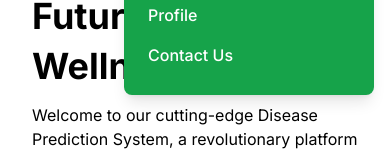
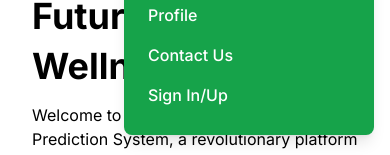
Before and after one commit to junaid-1013/Symptoms-Sense, a Next.js app: page / in a window 390 px wide. Both pictures are taken after a click on the button 347 px from the left and 31 px from the top of the page. Shown: the part 169-324 px from the top of the page. Built offline with nearby package versions, Linux system fonts and the light colour scheme; no server answers; the database is empty.

Commit message:
login Sign up button hidden issue resolved

```diff
--- a/src/components/Navbar.tsx
+++ b/src/components/Navbar.tsx
@@ -1,26 +1,20 @@
 'use client';
 import React, { useState, useEffect } from "react";
 import Image from "next/image";
+import Link from "next/link";
 import axios from "axios";
-import { useRouter } from "next/navigation";
 import Swal from 'sweetalert2';
 import { useUser } from '@/helpers/UserContext';
-import { AnyARecord } from "dns";
 const Navbar = () => {
-  const router = useRouter();
-
   const { user, setUser } = useUser();
   const [open, setOpen] = useState(false);
-
-
 
   const onLogout = async () => {
 
     try {
-      const response =  axios.get("/api/users/logout");
+      const response = axios.get("/api/users/logout");
       setUser(null);
       Swal.fire('Success!', 'Successfully logged out', 'success');
-
     }
     catch (error: any) {
       console.log("Logging out Failed", error.message);
@@ -39,7 +33,7 @@ axios.get("/api/users/profile").then((response) => {
       setUser(null);
       console.error("Error fetching user data:", error);
     });
-},[]);
+  }, []);
 
   return (
     <header className={`flex items-center w-full bg-green-600 md:px-16 px-4`}>
@@ -52,7 +46,6 @@ axios.get("/api/users/profile").then((response) => {
                 alt="logo"
                 width={1000}
                 height={200}
-                // className="w-14 "
               />
             </a>
           </div>
@@ -63,8 +56,7 @@ axios.get("/api/users/profile").then((response) => {
                 onClick={() => setOpen(!open)}
                 // :className="navbarOpen && 'navbarTogglerActive' "
                 id="navbarToggler"
-                className={` ${
-                  open && "navbarTogglerActive"
+                className={` ${open && "navbarTogglerActive"
                   } absolute right-4 top-1/2 block -translate-y-1/2 rounded-lg px-3 py-[6px] ring-white focus:ring-2 lg:hidden`}
               >
                 <span className="relative my-[6px] block h-[2px] w-[30px] bg-white"></span>
@@ -74,50 +66,46 @@ axios.get("/api/users/profile").then((response) => {
               <nav
                 // :className="!navbarOpen && 'hidden' "
                 id="navbarCollapse"
-                className={`bg-green-600 z-20 absolute right-4 top-full w-full max-w-[250px] rounded-lg py-5 px-6 shadow-lg lg:static lg:block lg:w-full lg:max-w-full lg:shadow-none ${
-                  !open && "hidden"
+                className={`bg-green-600 z-20 absolute right-4 top-full w-full max-w-[250px] rounded-lg py-5 px-6 shadow-lg lg:static lg:block lg:w-full lg:max-w-full lg:shadow-none ${!open && "hidden"
                   } `}
               >
                 <ul className="block lg:flex">
-
-                  <>
-      <li>
-        <a
-          href="/#"
-
-          className={`flex py-2 text-base font-medium lg:ml-12 lg:inline-flex text-white hover:text-[#00A3FF]`}
+                  <ListItem
+                    navItemStyles="text-white hover:text-[#00A3FF]"
+                    NavLink="/"
                   >
                     Home
-        </a>
-      </li>
-    </>
+                  </ListItem>
 
                   <ListItem
                     navItemStyles="text-white hover:text-[#00A3FF]"
-                    NavLink="/#feedback"
+                    NavLink="#feedback"
                   >
                     Feedback
                   </ListItem>
                   <ListItem
-
                     navItemStyles="text-white hover:text-[#00A3FF]"
-
                     NavLink="/profile"
-
                   >
                     Profile
                   </ListItem>
                   <ListItem
                     navItemStyles="text-white hover:text-[#00A3FF]"
-                    NavLink="/#contact-us"
+                    NavLink="#contact-us"
                   >
                     Contact Us
+                  </ListItem>
+                  <ListItem
+                    navItemStyles="text-white hover:text-[#00A3FF] sm:hidden lg:hidden xl:hidden"
+                    NavLink="/login"
+                  >
+                    Sign In/Up
                   </ListItem>
                 </ul>
               </nav>
             </div>
             {user ? (
-              <div className="justify-end hidden pr-16 sm:flex lg:pr-0">
+              <div className="justify-end pr-16 flex lg:pr-0">
                 <a
                   onClick={onLogout}
                   href="/"
@@ -126,9 +114,6 @@ axios.get("/api/users/profile").then((response) => {
                   Logout
                 </a>
               </div>
-
-
-
             ) : (
               <div className="justify-end hidden pr-16 sm:flex lg:pr-0">
 
@@ -147,9 +132,6 @@ axios.get("/api/users/profile").then((response) => {
                 </a>
               </div>
             )}
-
-
-
           </div>
         </div>
       </div>
@@ -159,17 +141,16 @@ axios.get("/api/users/profile").then((response) => {
 
 export default Navbar;
 
-const ListItem = ({ children, navItemStyles, NavLink }:any) => {
+const ListItem = ({ children, navItemStyles, NavLink }: any) => {
   return (
     <>
       <li>
-        <a
+        <Link
           href={NavLink}
-
           className={`flex py-2 text-base font-medium lg:ml-12 lg:inline-flex ${navItemStyles}`}
         >
           {children}
-        </a>
+        </Link>
       </li>
     </>
   );
--- a/src/components/RatingForm.tsx
+++ b/src/components/RatingForm.tsx
@@ -1,16 +1,15 @@
 "use client"
 import { useEffect, useRef, useState } from "react";
 import { Star } from "lucide-react"
-import { useRouter } from "next/navigation";
 import Swal from 'sweetalert2';
 import axios from "axios";
 const RatingForm = () => {
-    const router = useRouter();
     const [modalOpen, setModalOpen] = useState(false);
     const trigger = useRef<HTMLButtonElement | null>(null);
     const modal = useRef<HTMLDivElement | null>(null);
     const [rating, setRating] = useState(1);
     const [message, setMessage] = useState('');
+
     const handleStarClick = (newRating: number) => {
         setRating(newRating);
     };
@@ -25,13 +24,10 @@ const RatingForm = () => {
             console.log("Login Success", response.data);
             Swal.fire('Success!', 'Thank you for sharing your feedback with us! Your valuable insights help us improve our services and provide you with even better health recommendations', 'success');
             setMessage('');
-            router.push("/");
-
         } catch (error: any) {
+            setMessage('');
             console.log("Login Failed", error.message);
             Swal.fire('Failed!', 'Please Login to share Feedback', 'error');
-        } finally {
-
         }
     }
 
@@ -40,7 +36,6 @@ const RatingForm = () => {
         const clickHandler = ({ target }: MouseEvent) => {
             if (!modal.current) return;
             if (
-
                 !modalOpen ||
                 modal.current.contains(target as Node) ||
                 trigger.current?.contains(target as Node)
@@ -64,7 +59,7 @@ const RatingForm = () => {
 
     return (
         <>
-            <div  className="flex container mx-auto justify-center">
+            <div className="flex container mx-auto justify-center">
                 <button
                     ref={trigger}
                     onClick={() => setModalOpen(true)}
@@ -114,16 +109,15 @@ const RatingForm = () => {
                                 />
                             </div>
                             <textarea className="flex w-full p-4 text-gray-500 rounded-xl resize-none border"
-                              value={message}
-                              onChange={(e) => setMessage( e.target.value )}
-                              placeholder="Let us Know here"
+                                value={message}
+                                onChange={(e) => setMessage(e.target.value)}
+                                placeholder="Let us Know here"
                             ></textarea>
                             <button
-                             onClick={onSubmit}
-                            className="rounded-md border border-green-600 bg-green-600 p-3 text-center
+                                onClick={onSubmit}
+                                className="rounded-md border border-green-600 bg-green-600 p-3 text-center
                                     text-base font-medium text-white transition hover:bg-green-600/90 w-1/3 self-center"
-
-                                    >
+                            >
                                 Submit
                             </button>
                         </div>
```
Lines whose indentation alone changed are shown as unchanged.
